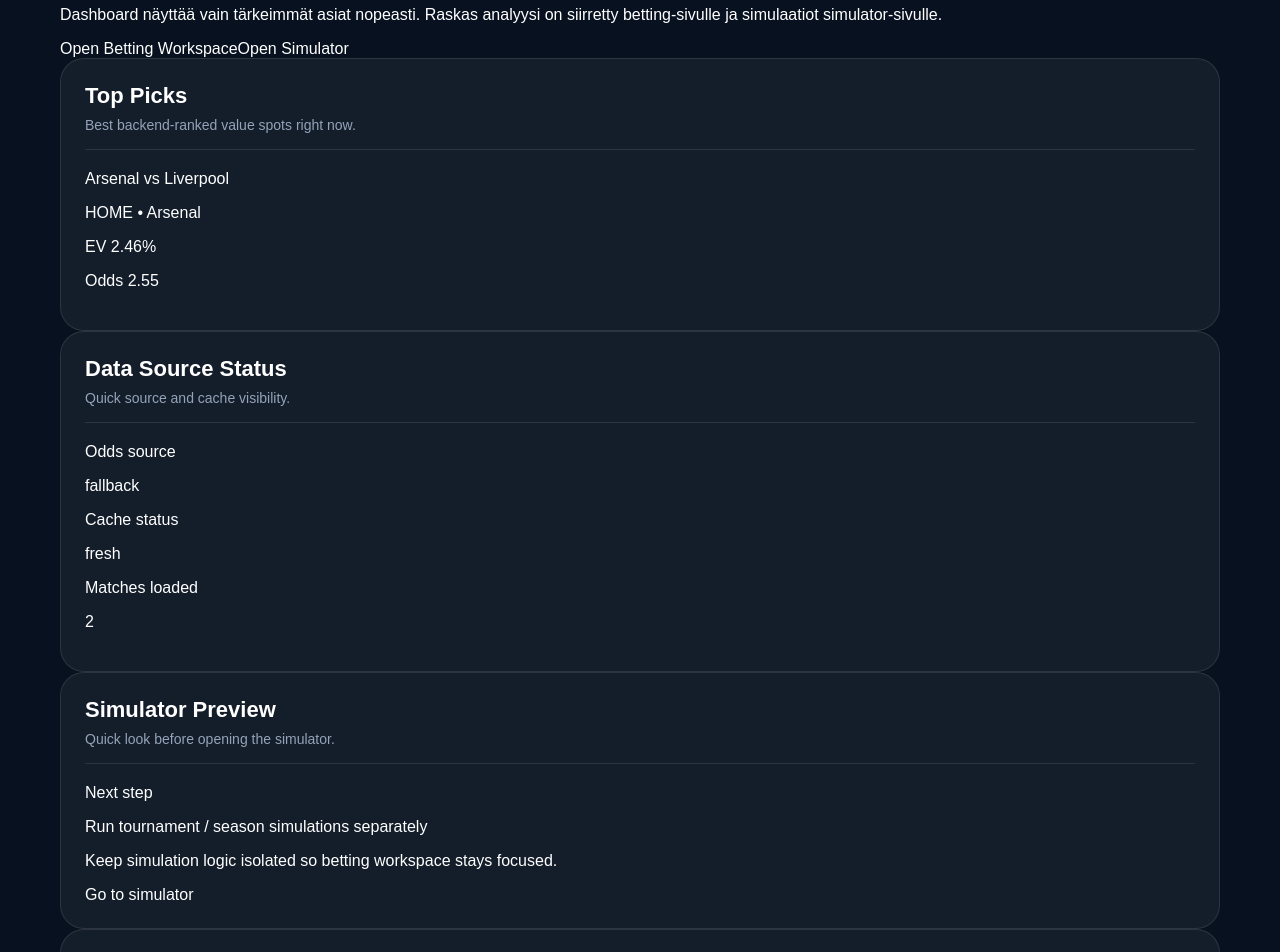
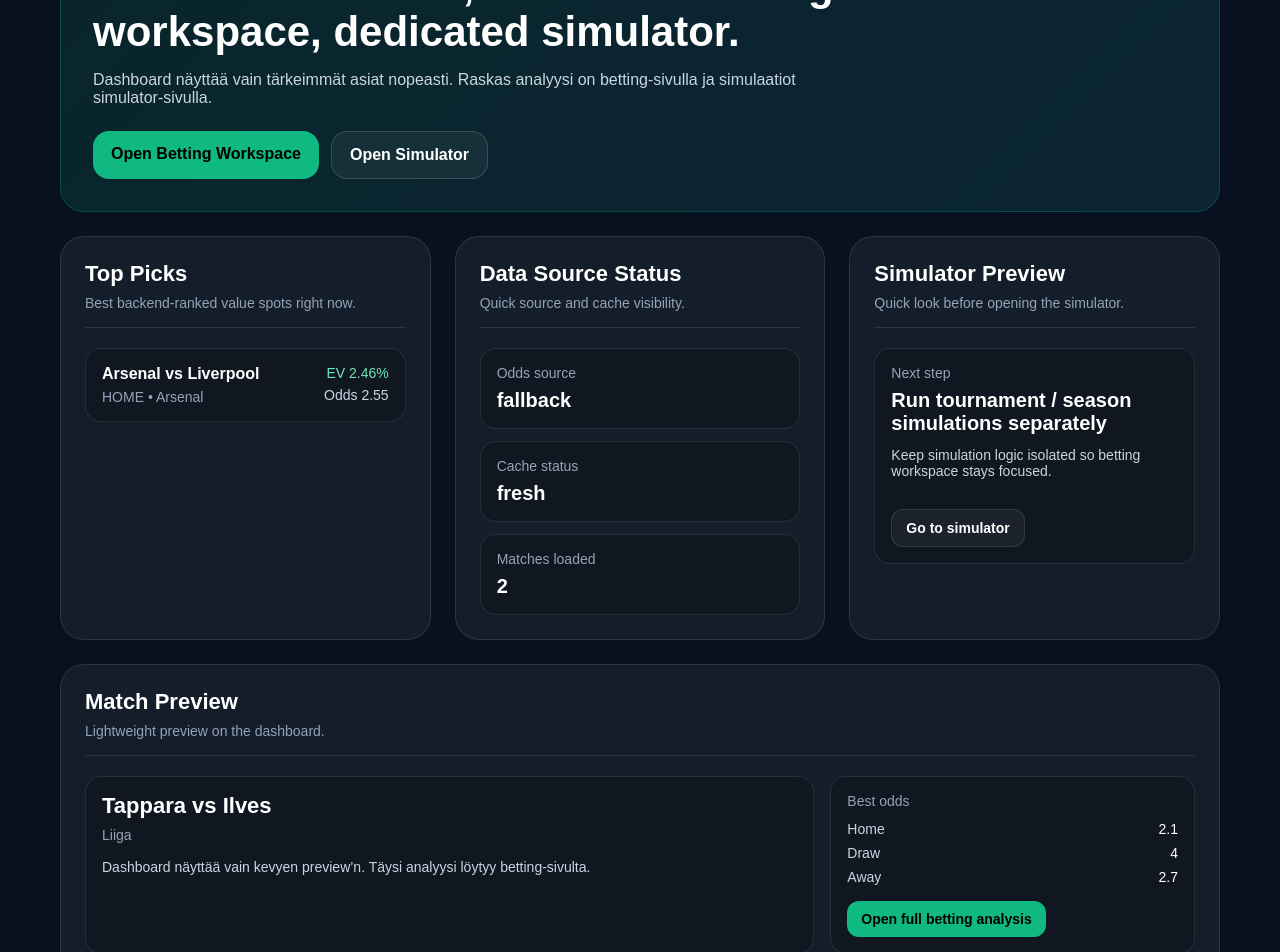
Before and after one commit to vv-glitchhub/scorecaster, a Next.js app: page / in a window 1280 px wide. Shown: the part 120-1072 px from the top of the page. Built offline with nearby package versions, Linux system fonts and the light colour scheme; no server answers.

Commit message:
Update page.jsx

```diff
--- a/app/page.jsx
+++ b/app/page.jsx
@@ -1,11 +1,16 @@
 import Link from "next/link";
 import PageSection from "@/app/components/PageSection";
+import { getBaseUrl } from "@/lib/app-url";
 
 async function getTopPicks() {
   try {
-    const res = await fetch("http://localhost:3000/api/top-picks?sport=icehockey_liiga&limit=3", {
-      cache: "no-store",
-    });
+    const baseUrl = getBaseUrl();
+    const res = await fetch(
+      `${baseUrl}/api/top-picks?sport=icehockey_liiga&limit=3`,
+      {
+        cache: "no-store",
+      }
+    );
 
     if (!res.ok) {
       return { picks: [], source: "unknown", cached: false };
@@ -19,7 +24,8 @@ async function getTopPicks() {
 
 async function getOddsPreview() {
   try {
-    const res = await fetch("http://localhost:3000/api/odds?sport=icehockey_liiga", {
+    const baseUrl = getBaseUrl();
+    const res = await fetch(`${baseUrl}/api/odds?sport=icehockey_liiga`, {
       cache: "no-store",
     });
 
@@ -43,33 +49,63 @@ export default async function HomePage() {
   const previewMatch = oddsData?.matches?.[0] || null;
 
   return (
-    <div className="space-y-6">
-      <section className="rounded-3xl border border-emerald-500/20 bg-gradient-to-br from-emerald-500/10 to-cyan-500/10 p-8">
-        <div className="max-w-3xl">
-          <p className="mb-3 text-sm font-medium uppercase tracking-[0.2em] text-emerald-300">
+    <div style={{ display: "grid", gap: "24px" }}>
+      <section
+        style={{
+          border: "1px solid rgba(16,185,129,0.25)",
+          borderRadius: "24px",
+          padding: "32px",
+          background:
+            "linear-gradient(135deg, rgba(16,185,129,0.12), rgba(34,211,238,0.10))",
+        }}
+      >
+        <div style={{ maxWidth: "760px" }}>
+          <p
+            style={{
+              margin: "0 0 12px",
+              fontSize: "12px",
+              letterSpacing: "0.2em",
+              textTransform: "uppercase",
+              color: "#6ee7b7",
+              fontWeight: 700,
+            }}
+          >
             Scorecaster Dashboard
           </p>
 
-          <h1 className="text-4xl font-bold text-white">
+          <h1 style={{ margin: 0, fontSize: "42px", lineHeight: 1.1 }}>
             Clearer home view, dedicated betting workspace, dedicated simulator.
           </h1>
 
-          <p className="mt-4 text-slate-300">
-            Dashboard näyttää vain tärkeimmät asiat nopeasti. Raskas analyysi
-            on siirretty betting-sivulle ja simulaatiot simulator-sivulle.
+          <p style={{ marginTop: "16px", color: "#cbd5e1", fontSize: "16px" }}>
+            Dashboard näyttää vain tärkeimmät asiat nopeasti. Raskas analyysi on
+            betting-sivulla ja simulaatiot simulator-sivulla.
           </p>
 
-          <div className="mt-6 flex flex-wrap gap-3">
+          <div style={{ display: "flex", gap: "12px", flexWrap: "wrap", marginTop: "24px" }}>
             <Link
               href="/betting"
-              className="rounded-2xl bg-emerald-500 px-5 py-3 font-semibold text-black transition hover:opacity-90"
+              style={{
+                background: "#10b981",
+                color: "#000",
+                padding: "14px 18px",
+                borderRadius: "16px",
+                fontWeight: 700,
+              }}
             >
               Open Betting Workspace
             </Link>
 
             <Link
               href="/simulator"
-              className="rounded-2xl border border-white/15 bg-white/5 px-5 py-3 font-semibold text-white transition hover:bg-white/10"
+              style={{
+                border: "1px solid rgba(255,255,255,0.15)",
+                background: "rgba(255,255,255,0.05)",
+                color: "#fff",
+                padding: "14px 18px",
+                borderRadius: "16px",
+                fontWeight: 700,
+              }}
             >
               Open Simulator
             </Link>
@@ -77,37 +113,61 @@ export default async function HomePage() {
         </div>
       </section>
 
-      <div className="grid gap-6 lg:grid-cols-3">
+      <div
+        style={{
+          display: "grid",
+          gap: "24px",
+          gridTemplateColumns: "repeat(auto-fit, minmax(280px, 1fr))",
+        }}
+      >
         <PageSection
           title="Top Picks"
           description="Best backend-ranked value spots right now."
         >
-          <div className="space-y-3">
+          <div style={{ display: "grid", gap: "12px" }}>
             {topPicks.length === 0 ? (
-              <div className="rounded-2xl border border-white/10 bg-black/20 p-4 text-sm text-slate-400">
+              <div
+                style={{
+                  border: "1px solid rgba(255,255,255,0.1)",
+                  background: "rgba(0,0,0,0.2)",
+                  borderRadius: "16px",
+                  padding: "16px",
+                  color: "#94a3b8",
+                  fontSize: "14px",
+                }}
+              >
                 No top picks available.
               </div>
             ) : (
               topPicks.map((pick) => (
                 <div
                   key={`${pick.matchId}-${pick.selection}`}
-                  className="rounded-2xl border border-white/10 bg-black/20 p-4"
+                  style={{
+                    border: "1px solid rgba(255,255,255,0.1)",
+                    background: "rgba(0,0,0,0.2)",
+                    borderRadius: "16px",
+                    padding: "16px",
+                  }}
                 >
-                  <div className="flex items-center justify-between gap-3">
+                  <div
+                    style={{
+                      display: "flex",
+                      justifyContent: "space-between",
+                      gap: "12px",
+                    }}
+                  >
                     <div>
-                      <p className="font-semibold text-white">
+                      <p style={{ margin: 0, fontWeight: 700 }}>
                         {pick.home_team} vs {pick.away_team}
                       </p>
-                      <p className="text-sm text-slate-400">
+                      <p style={{ margin: "6px 0 0", color: "#94a3b8", fontSize: "14px" }}>
                         {pick.selection} • {pick.team}
                       </p>
                     </div>
 
-                    <div className="text-right">
-                      <p className="text-sm text-emerald-300">
-                        EV {pick.edgePct}%
-                      </p>
-                      <p className="text-sm text-slate-300">
+                    <div style={{ textAlign: "right", fontSize: "14px" }}>
+                      <p style={{ margin: 0, color: "#6ee7b7" }}>EV {pick.edgePct}%</p>
+                      <p style={{ margin: "6px 0 0", color: "#cbd5e1" }}>
                         Odds {pick.odds}
                       </p>
                     </div>
@@ -122,24 +182,45 @@ export default async function HomePage() {
           title="Data Source Status"
           description="Quick source and cache visibility."
         >
-          <div className="space-y-3">
-            <div className="rounded-2xl border border-white/10 bg-black/20 p-4">
-              <p className="text-sm text-slate-400">Odds source</p>
-              <p className="mt-1 text-lg font-semibold text-white">
+          <div style={{ display: "grid", gap: "12px" }}>
+            <div
+              style={{
+                border: "1px solid rgba(255,255,255,0.1)",
+                background: "rgba(0,0,0,0.2)",
+                borderRadius: "16px",
+                padding: "16px",
+              }}
+            >
+              <p style={{ margin: 0, fontSize: "14px", color: "#94a3b8" }}>Odds source</p>
+              <p style={{ margin: "8px 0 0", fontSize: "20px", fontWeight: 700 }}>
                 {oddsData?.source || "unknown"}
               </p>
             </div>
 
-            <div className="rounded-2xl border border-white/10 bg-black/20 p-4">
-              <p className="text-sm text-slate-400">Cache status</p>
-              <p className="mt-1 text-lg font-semibold text-white">
+            <div
+              style={{
+                border: "1px solid rgba(255,255,255,0.1)",
+                background: "rgba(0,0,0,0.2)",
+                borderRadius: "16px",
+                padding: "16px",
+              }}
+            >
+              <p style={{ margin: 0, fontSize: "14px", color: "#94a3b8" }}>Cache status</p>
+              <p style={{ margin: "8px 0 0", fontSize: "20px", fontWeight: 700 }}>
                 {oddsData?.cached ? "cached" : "fresh"}
               </p>
             </div>
 
-            <div className="rounded-2xl border border-white/10 bg-black/20 p-4">
-              <p className="text-sm text-slate-400">Matches loaded</p>
-              <p className="mt-1 text-lg font-semibold text-white">
+            <div
+              style={{
+                border: "1px solid rgba(255,255,255,0.1)",
+                background: "rgba(0,0,0,0.2)",
+                borderRadius: "16px",
+                padding: "16px",
+              }}
+            >
+              <p style={{ margin: 0, fontSize: "14px", color: "#94a3b8" }}>Matches loaded</p>
+              <p style={{ margin: "8px 0 0", fontSize: "20px", fontWeight: 700 }}>
                 {oddsData?.matches?.length || 0}
               </p>
             </div>
@@ -150,17 +231,34 @@ export default async function HomePage() {
           title="Simulator Preview"
           description="Quick look before opening the simulator."
         >
-          <div className="rounded-2xl border border-white/10 bg-black/20 p-4">
-            <p className="text-sm text-slate-400">Next step</p>
-            <p className="mt-1 text-lg font-semibold text-white">
+          <div
+            style={{
+              border: "1px solid rgba(255,255,255,0.1)",
+              background: "rgba(0,0,0,0.2)",
+              borderRadius: "16px",
+              padding: "16px",
+            }}
+          >
+            <p style={{ margin: 0, fontSize: "14px", color: "#94a3b8" }}>Next step</p>
+            <p style={{ margin: "8px 0 0", fontSize: "20px", fontWeight: 700 }}>
               Run tournament / season simulations separately
             </p>
-            <p className="mt-3 text-sm text-slate-300">
+            <p style={{ marginTop: "12px", fontSize: "14px", color: "#cbd5e1" }}>
               Keep simulation logic isolated so betting workspace stays focused.
             </p>
+
             <Link
               href="/simulator"
-              className="mt-4 inline-flex rounded-xl border border-white/10 bg-white/5 px-4 py-2 text-sm font-medium text-white hover:bg-white/10"
+              style={{
+                display: "inline-block",
+                marginTop: "16px",
+                borderRadius: "12px",
+                border: "1px solid rgba(255,255,255,0.1)",
+                background: "rgba(255,255,255,0.05)",
+                padding: "10px 14px",
+                fontSize: "14px",
+                fontWeight: 600,
+              }}
             >
               Go to simulator
             </Link>
@@ -173,50 +271,83 @@ export default async function HomePage() {
         description="Lightweight preview on the dashboard."
       >
         {!previewMatch ? (
-          <div className="rounded-2xl border border-white/10 bg-black/20 p-4 text-sm text-slate-400">
+          <div
+            style={{
+              border: "1px solid rgba(255,255,255,0.1)",
+              background: "rgba(0,0,0,0.2)",
+              borderRadius: "16px",
+              padding: "16px",
+              color: "#94a3b8",
+              fontSize: "14px",
+            }}
+          >
             No match preview available.
           </div>
         ) : (
-          <div className="grid gap-4 md:grid-cols-3">
-            <div className="rounded-2xl border border-white/10 bg-black/20 p-4 md:col-span-2">
-              <p className="text-lg font-semibold text-white">
+          <div
+            style={{
+              display: "grid",
+              gap: "16px",
+              gridTemplateColumns: "2fr 1fr",
+            }}
+          >
+            <div
+              style={{
+                border: "1px solid rgba(255,255,255,0.1)",
+                background: "rgba(0,0,0,0.2)",
+                borderRadius: "16px",
+                padding: "16px",
+              }}
+            >
+              <p style={{ margin: 0, fontSize: "22px", fontWeight: 700 }}>
                 {previewMatch.home_team} vs {previewMatch.away_team}
               </p>
-              <p className="mt-1 text-sm text-slate-400">
+              <p style={{ margin: "8px 0 0", fontSize: "14px", color: "#94a3b8" }}>
                 {previewMatch.sport_title}
               </p>
-              <p className="mt-3 text-sm text-slate-300">
+              <p style={{ marginTop: "16px", fontSize: "14px", color: "#cbd5e1" }}>
                 Dashboard näyttää vain kevyen preview’n. Täysi analyysi löytyy
                 betting-sivulta.
               </p>
             </div>
 
-            <div className="rounded-2xl border border-white/10 bg-black/20 p-4">
-              <p className="text-sm text-slate-400">Best odds</p>
-              <div className="mt-3 space-y-2 text-sm">
-                <div className="flex justify-between">
-                  <span className="text-slate-300">Home</span>
-                  <span className="font-medium text-white">
-                    {previewMatch.bestOdds?.home ?? "-"}
-                  </span>
+            <div
+              style={{
+                border: "1px solid rgba(255,255,255,0.1)",
+                background: "rgba(0,0,0,0.2)",
+                borderRadius: "16px",
+                padding: "16px",
+              }}
+            >
+              <p style={{ margin: 0, fontSize: "14px", color: "#94a3b8" }}>Best odds</p>
+
+              <div style={{ marginTop: "12px", display: "grid", gap: "8px", fontSize: "14px" }}>
+                <div style={{ display: "flex", justifyContent: "space-between" }}>
+                  <span style={{ color: "#cbd5e1" }}>Home</span>
+                  <span>{previewMatch.bestOdds?.home ?? "-"}</span>
                 </div>
-                <div className="flex justify-between">
-                  <span className="text-slate-300">Draw</span>
-                  <span className="font-medium text-white">
-                    {previewMatch.bestOdds?.draw ?? "-"}
-                  </span>
+                <div style={{ display: "flex", justifyContent: "space-between" }}>
+                  <span style={{ color: "#cbd5e1" }}>Draw</span>
+                  <span>{previewMatch.bestOdds?.draw ?? "-"}</span>
                 </div>
-                <div className="flex justify-between">
-                  <span className="text-slate-300">Away</span>
-                  <span className="font-medium text-white">
-                    {previewMatch.bestOdds?.away ?? "-"}
-                  </span>
+                <div style={{ display: "flex", justifyContent: "space-between" }}>
+                  <span style={{ color: "#cbd5e1" }}>Away</span>
+                  <span>{previewMatch.bestOdds?.away ?? "-"}</span>
                 </div>
               </div>
 
               <Link
                 href="/betting"
-                className="mt-4 inline-flex rounded-xl bg-emerald-500 px-4 py-2 text-sm font-semibold text-black"
+                style={{
+                  display: "inline-block",
+                  marginTop: "16px",
+                  background: "#10b981",
+                  color: "#000",
+                  borderRadius: "12px",
+                  padding: "10px 14px",
+                  fontSize: "14px",
+                  fontWeight: 700,
+                }}
               >
                 Open full betting analysis
               </Link>
```
